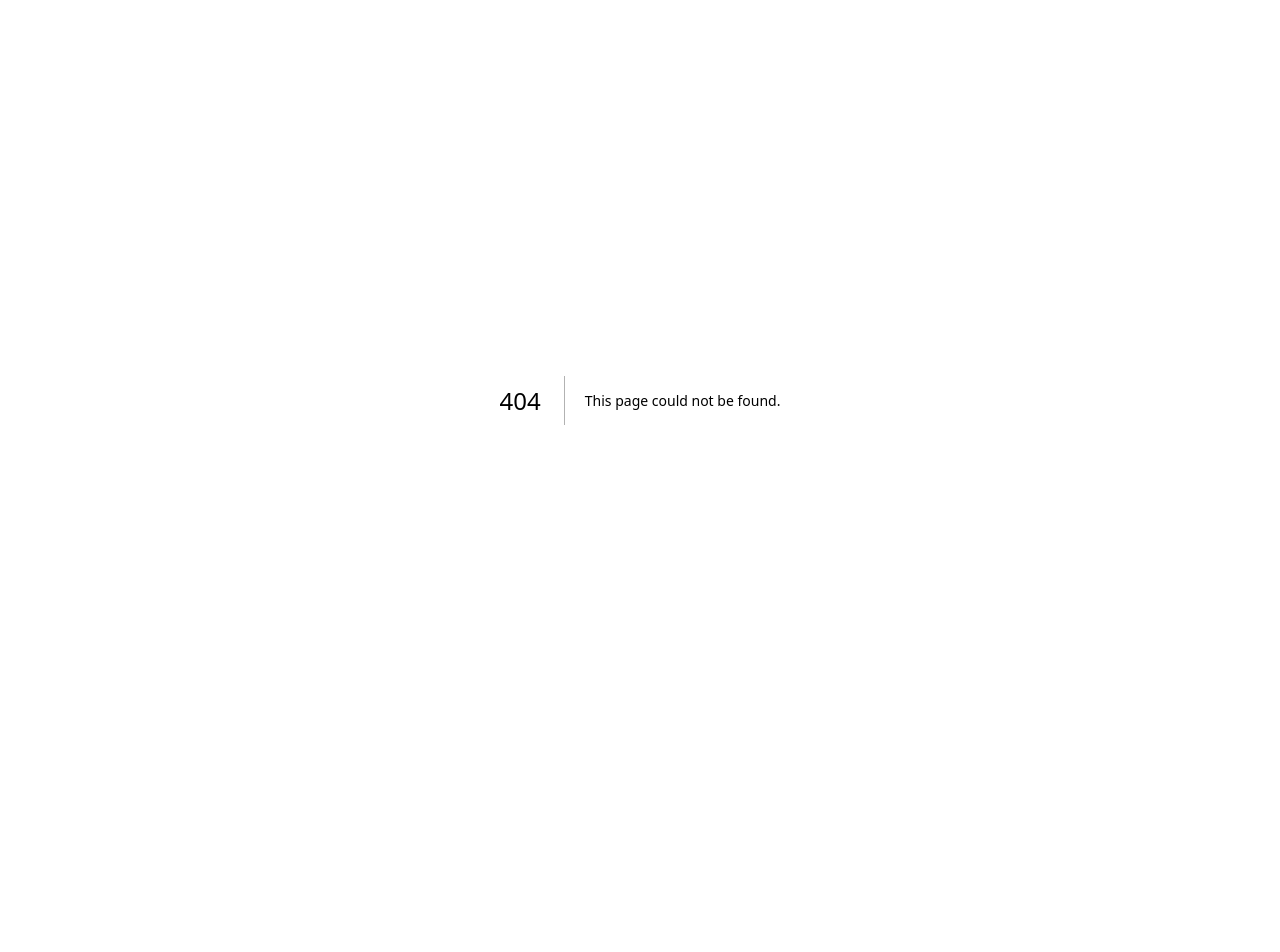
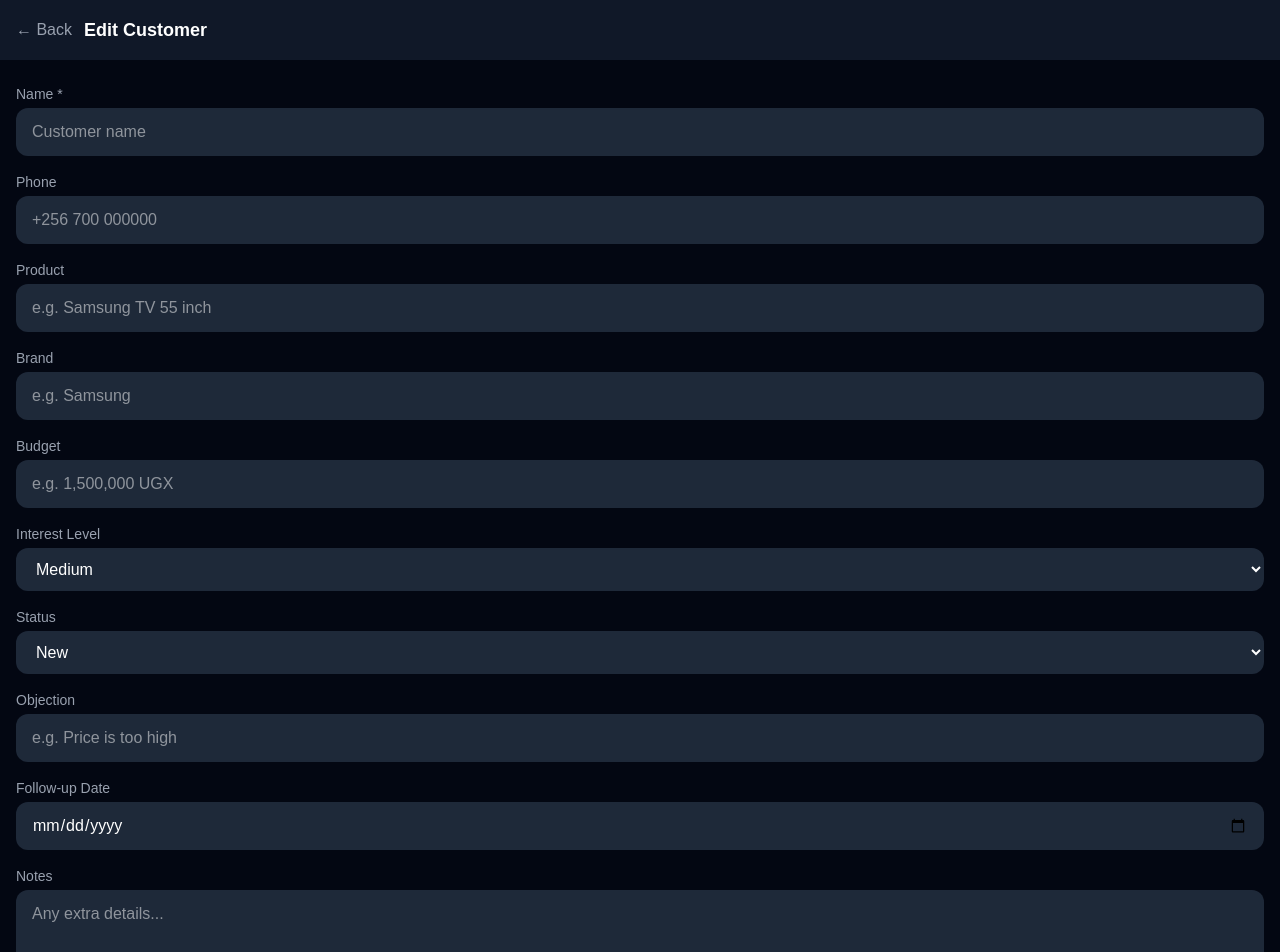
Before and after one commit to kondejoe/ai-memory, a Next.js app: page /customers/1/edit in a window 1280 px wide. Before the commit this address had no page. Shown: the top 952 px of the page. Before the commit the page ends 800 px from the top, so only its background shows below. Built offline with nearby package versions, Linux system fonts and the light colour scheme; no server answers; the database is empty.

Commit message:
Add edit customer page

```diff
--- /dev/null
+++ b/app/customers/[id]/edit/page.js
@@ -0,0 +1,142 @@
+'use client'
+
+import { useEffect, useState } from 'react'
+import { createClient } from '../../../../lib/supabase/client'
+import { useRouter, useParams } from 'next/navigation'
+
+export default function EditCustomerPage() {
+  const [form, setForm] = useState({
+    name: '', phone: '', product: '', brand: '', budget: '',
+    interest_level: 'medium', objection: '', notes: '',
+    follow_up_date: '', status: 'new'
+  })
+  const [loading, setLoading] = useState(true)
+  const [saving, setSaving] = useState(false)
+  const [error, setError] = useState('')
+  const supabase = createClient()
+  const router = useRouter()
+  const { id } = useParams()
+
+  useEffect(() => {
+    async function loadCustomer() {
+      const { data } = await supabase.from('customers').select('*').eq('id', id).single()
+      if (data) {
+        setForm({
+          name: data.name || '',
+          phone: data.phone || '',
+          product: data.product || '',
+          brand: data.brand || '',
+          budget: data.budget || '',
+          interest_level: data.interest_level || 'medium',
+          objection: data.objection || '',
+          notes: data.notes || '',
+          follow_up_date: data.follow_up_date || '',
+          status: data.status || 'new'
+        })
+      }
+      setLoading(false)
+    }
+    loadCustomer()
+  }, [id])
+
+  function update(field, value) {
+    setForm(prev => ({ ...prev, [field]: value }))
+  }
+
+  async function handleSave() {
+    if (!form.name) { setError('Name is required'); return }
+    setSaving(true)
+    const { error } = await supabase.from('customers').update(form).eq('id', id)
+    if (error) { setError(error.message); setSaving(false) }
+    else { router.push(`/customers/${id}`) }
+  }
+
+  const inputClass = "w-full bg-gray-800 text-white rounded-xl px-4 py-3 outline-none focus:ring-2 focus:ring-indigo-500"
+  const labelClass = "text-sm text-gray-400 mb-1 block"
+
+  if (loading) return (
+    <div className="min-h-screen bg-gray-950 flex items-center justify-center">
+      <p className="text-gray-400">Loading...</p>
+    </div>
+  )
+
+  return (
+    <div className="min-h-screen bg-gray-950 text-white pb-10">
+      <div className="bg-gray-900 px-4 py-4 flex items-center gap-3">
+        <button onClick={() => router.back()} className="text-gray-400">← Back</button>
+        <h1 className="text-lg font-bold">Edit Customer</h1>
+      </div>
+
+      <div className="px-4 py-6 space-y-4">
+        <div>
+          <label className={labelClass}>Name *</label>
+          <input className={inputClass} value={form.name}
+            onChange={e => update('name', e.target.value)} placeholder="Customer name" />
+        </div>
+        <div>
+          <label className={labelClass}>Phone</label>
+          <input className={inputClass} value={form.phone}
+            onChange={e => update('phone', e.target.value)} placeholder="+256 700 000000" />
+        </div>
+        <div>
+          <label className={labelClass}>Product</label>
+          <input className={inputClass} value={form.product}
+            onChange={e => update('product', e.target.value)} placeholder="e.g. Samsung TV 55 inch" />
+        </div>
+        <div>
+          <label className={labelClass}>Brand</label>
+          <input className={inputClass} value={form.brand}
+            onChange={e => update('brand', e.target.value)} placeholder="e.g. Samsung" />
+        </div>
+        <div>
+          <label className={labelClass}>Budget</label>
+          <input className={inputClass} value={form.budget}
+            onChange={e => update('budget', e.target.value)} placeholder="e.g. 1,500,000 UGX" />
+        </div>
+        <div>
+          <label className={labelClass}>Interest Level</label>
+          <select className={inputClass} value={form.interest_level}
+            onChange={e => update('interest_level', e.target.value)}>
+            <option value="low">Low</option>
+            <option value="medium">Medium</option>
+            <option value="high">High</option>
+          </select>
+        </div>
+        <div>
+          <label className={labelClass}>Status</label>
+          <select className={inputClass} value={form.status}
+            onChange={e => update('status', e.target.value)}>
+            <option value="new">New</option>
+            <option value="contacted">Contacted</option>
+            <option value="follow_up">Follow Up</option>
+            <option value="won">Won</option>
+            <option value="lost">Lost</option>
+          </select>
+        </div>
+        <div>
+          <label className={labelClass}>Objection</label>
+          <input className={inputClass} value={form.objection}
+            onChange={e => update('objection', e.target.value)} placeholder="e.g. Price is too high" />
+        </div>
+        <div>
+          <label className={labelClass}>Follow-up Date</label>
+          <input type="date" className={inputClass} value={form.follow_up_date}
+            onChange={e => update('follow_up_date', e.target.value)} />
+        </div>
+        <div>
+          <label className={labelClass}>Notes</label>
+          <textarea className={inputClass} rows={3} value={form.notes}
+            onChange={e => update('notes', e.target.value)}
+            placeholder="Any extra details..." />
+        </div>
+
+        {error && <p className="text-red-400 text-sm">{error}</p>}
+
+        <button onClick={handleSave} disabled={saving}
+          className="w-full bg-indigo-600 hover:bg-indigo-500 disabled:opacity-50 text-white font-semibold rounded-xl py-3 transition">
+          {saving ? 'Saving...' : 'Save Changes'}
+        </button>
+      </div>
+    </div>
+  )
+}
```
